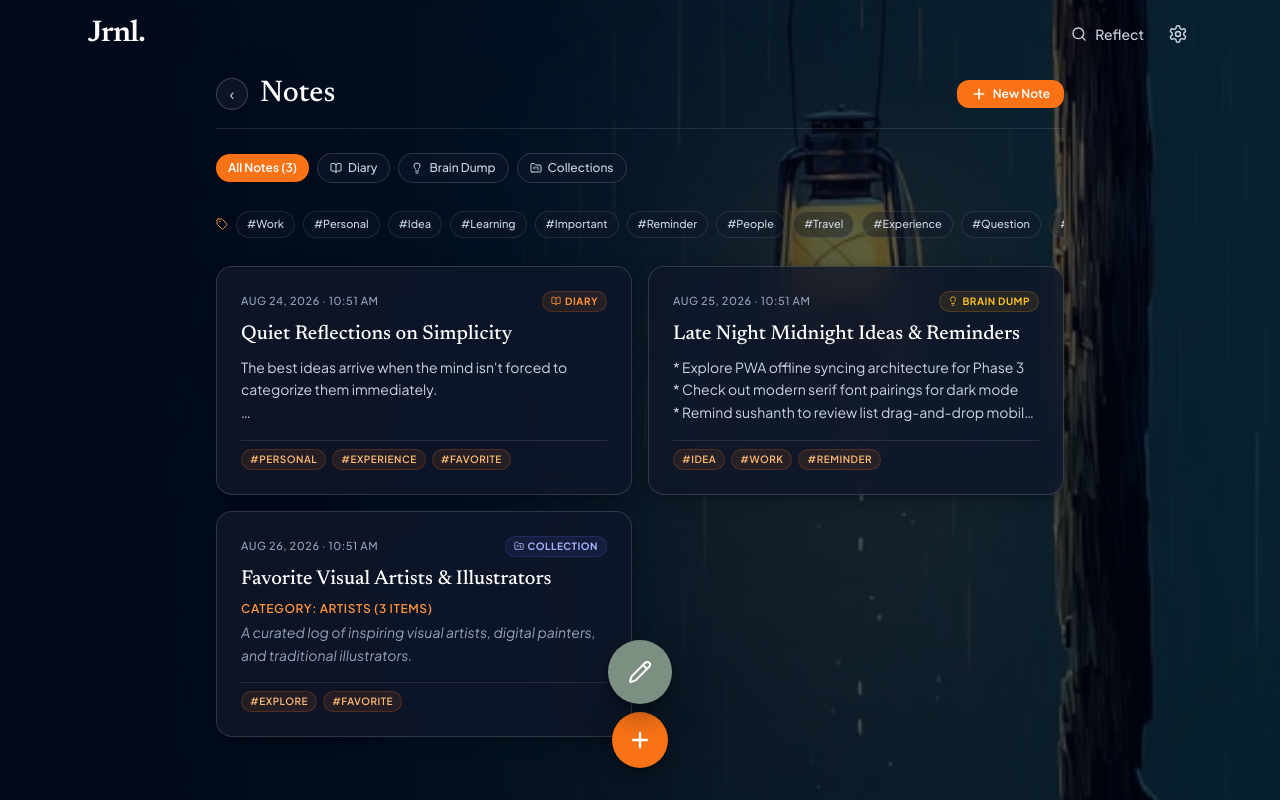
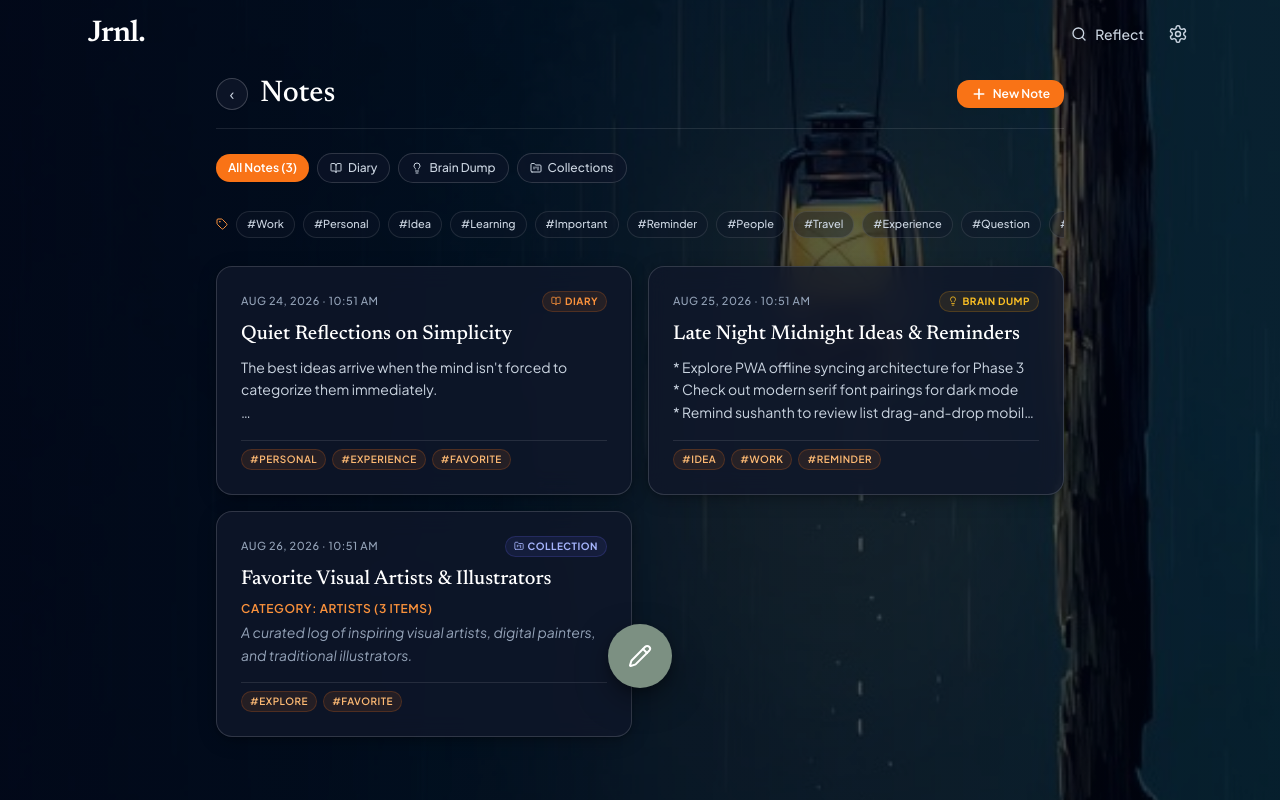
Before and after one commit to r-sushanth08/project_Note, a React (Vite) app: page / in a window 1280 px wide. Both pictures are taken after a click on the button "Notes". Built offline with nearby package versions, Linux system fonts and the light colour scheme.

Commit message:
Remove redundant floating orange plus buttons and establish Pencil Dot as single unified control across all section views

```diff
--- a/src/components/RadialControl.tsx
+++ b/src/components/RadialControl.tsx
@@ -127,7 +127,7 @@ export const RadialControl: React.FC<RadialControlProps> = ({ isHomeCentered = f
         className={`z-50 select-none touch-none ${
           isHomeCentered
             ? 'relative flex justify-center items-center'
-            : 'fixed bottom-24 left-1/2 -translate-x-1/2 flex justify-center items-center'
+            : 'fixed bottom-28 left-1/2 -translate-x-1/2 flex justify-center items-center'
         }`}
       >
         {/* Radial Directions Options */}
--- a/src/views/ListsView.tsx
+++ b/src/views/ListsView.tsx
@@ -1,15 +1,15 @@
 import React from 'react';
 import { useEntries } from '../context/EntryContext';
 import { ListEntry } from '../types/entry';
-import { Plus, CheckSquare } from 'lucide-react';
+import { CheckSquare } from 'lucide-react';
 
 export const ListsView: React.FC = () => {
-  const { entries, setCurrentView, setSelectedEntry, openNewEntry } = useEntries();
+  const { entries, setCurrentView, setSelectedEntry } = useEntries();
 
   const listsArray = entries.filter((e): e is ListEntry => e.type === 'list');
 
   return (
-    <div className="w-full max-w-4xl mx-auto px-6 pt-2 pb-24 flex flex-col gap-8">
+    <div className="w-full max-w-4xl mx-auto px-6 pt-2 pb-44 flex flex-col gap-8">
       {/* Header */}
       <div className="flex items-center gap-3 border-b border-white/10 pb-4">
         <button
@@ -24,7 +24,7 @@ export const ListsView: React.FC = () => {
       {/* Lists Grid */}
       {listsArray.length === 0 ? (
         <div className="text-center py-16 text-slate-400 italic bg-slate-900/60 rounded-2xl border border-white/15 backdrop-blur-md">
-          No living lists created yet. Click the + button below to start a list!
+          No living lists created yet. Drag the pencil dot below to start a list!
         </div>
       ) : (
         <div className="grid grid-cols-1 md:grid-cols-2 gap-4">
@@ -86,17 +86,6 @@ export const ListsView: React.FC = () => {
           })}
         </div>
       )}
-
-      {/* Floating Add Button */}
-      <div className="fixed bottom-8 left-1/2 -translate-x-1/2 z-30">
-        <button
-          onClick={() => openNewEntry('list')}
-          className="w-14 h-14 rounded-full bg-orange-500 text-white flex items-center justify-center shadow-float hover:bg-orange-600 active:scale-95 transition-all"
-          title="New List"
-        >
-          <Plus className="w-6 h-6 stroke-[2.5]" />
-        </button>
-      </div>
     </div>
   );
 };
--- a/src/views/NotesView.tsx
+++ b/src/views/NotesView.tsx
@@ -23,7 +23,7 @@ export const NotesView: React.FC = () => {
   });
 
   return (
-    <div className="w-full max-w-4xl mx-auto px-6 pt-2 pb-24 flex flex-col gap-6">
+    <div className="w-full max-w-4xl mx-auto px-6 pt-2 pb-44 flex flex-col gap-6">
       {/* Header */}
       <div className="flex items-center justify-between border-b border-white/10 pb-4">
         <div className="flex items-center gap-3">
@@ -168,7 +168,7 @@ export const NotesView: React.FC = () => {
       {/* Notes List */}
       {filteredNotes.length === 0 ? (
         <div className="text-center py-16 text-slate-400 italic bg-slate-900/60 rounded-2xl border border-white/15 backdrop-blur-md">
-          No notes match your active filter.
+          No notes match your active filter. Drag the pencil dot below to create one!
         </div>
       ) : (
         <div className="grid grid-cols-1 md:grid-cols-2 gap-4">
@@ -251,17 +251,6 @@ export const NotesView: React.FC = () => {
           })}
         </div>
       )}
-
-      {/* Floating Add Button */}
-      <div className="fixed bottom-8 left-1/2 -translate-x-1/2 z-30">
-        <button
-          onClick={() => openNewEntry('note', 'diary')}
-          className="w-14 h-14 rounded-full bg-orange-500 text-white flex items-center justify-center shadow-float hover:bg-orange-600 active:scale-95 transition-all"
-          title="New Note"
-        >
-          <Plus className="w-6 h-6 stroke-[2.5]" />
-        </button>
-      </div>
     </div>
   );
 };
--- a/src/views/VocabView.tsx
+++ b/src/views/VocabView.tsx
@@ -1,10 +1,10 @@
 import React from 'react';
 import { useEntries } from '../context/EntryContext';
 import { VocabEntry } from '../types/entry';
-import { Plus, ArrowUpRight } from 'lucide-react';
+import { ArrowUpRight } from 'lucide-react';
 
 export const VocabView: React.FC = () => {
-  const { entries, setCurrentView, setSelectedEntry, openNewEntry } = useEntries();
+  const { entries, setCurrentView, setSelectedEntry } = useEntries();
 
   const vocabList = entries.filter((e): e is VocabEntry => e.type === 'vocab');
 
@@ -13,7 +13,7 @@ export const VocabView: React.FC = () => {
   };
 
   return (
-    <div className="w-full max-w-4xl mx-auto px-6 pt-2 pb-32 flex flex-col gap-6">
+    <div className="w-full max-w-4xl mx-auto px-6 pt-2 pb-44 flex flex-col gap-6">
       {/* Subheader Title */}
       <div className="flex items-center justify-between border-b border-white/10 pb-4">
         <div className="flex items-center gap-3">
@@ -34,7 +34,7 @@ export const VocabView: React.FC = () => {
       {/* Cards Deck Stack Container (Locked/Hidden Scrollbar & Clean 2-Card Max Stack) */}
       {vocabList.length === 0 ? (
         <div className="text-center py-16 text-slate-400 italic bg-slate-900/60 rounded-2xl border border-white/15 backdrop-blur-md">
-          No vocabulary cards in your folder yet. Click the + button below to add one!
+          No vocabulary cards in your folder yet. Drag the pencil dot to add one!
         </div>
       ) : (
         <div className="relative flex flex-col gap-6 no-scrollbar pb-36">
@@ -125,17 +125,6 @@ export const VocabView: React.FC = () => {
           })}
         </div>
       )}
-
-      {/* Floating Add Button */}
-      <div className="fixed bottom-8 left-1/2 -translate-x-1/2 z-30">
-        <button
-          onClick={() => openNewEntry('vocab')}
-          className="w-14 h-14 rounded-full bg-orange-500 text-white flex items-center justify-center shadow-float hover:bg-orange-600 active:scale-95 transition-all"
-          title="Add New Word"
-        >
-          <Plus className="w-6 h-6 stroke-[2.5]" />
-        </button>
-      </div>
     </div>
   );
 };
```
